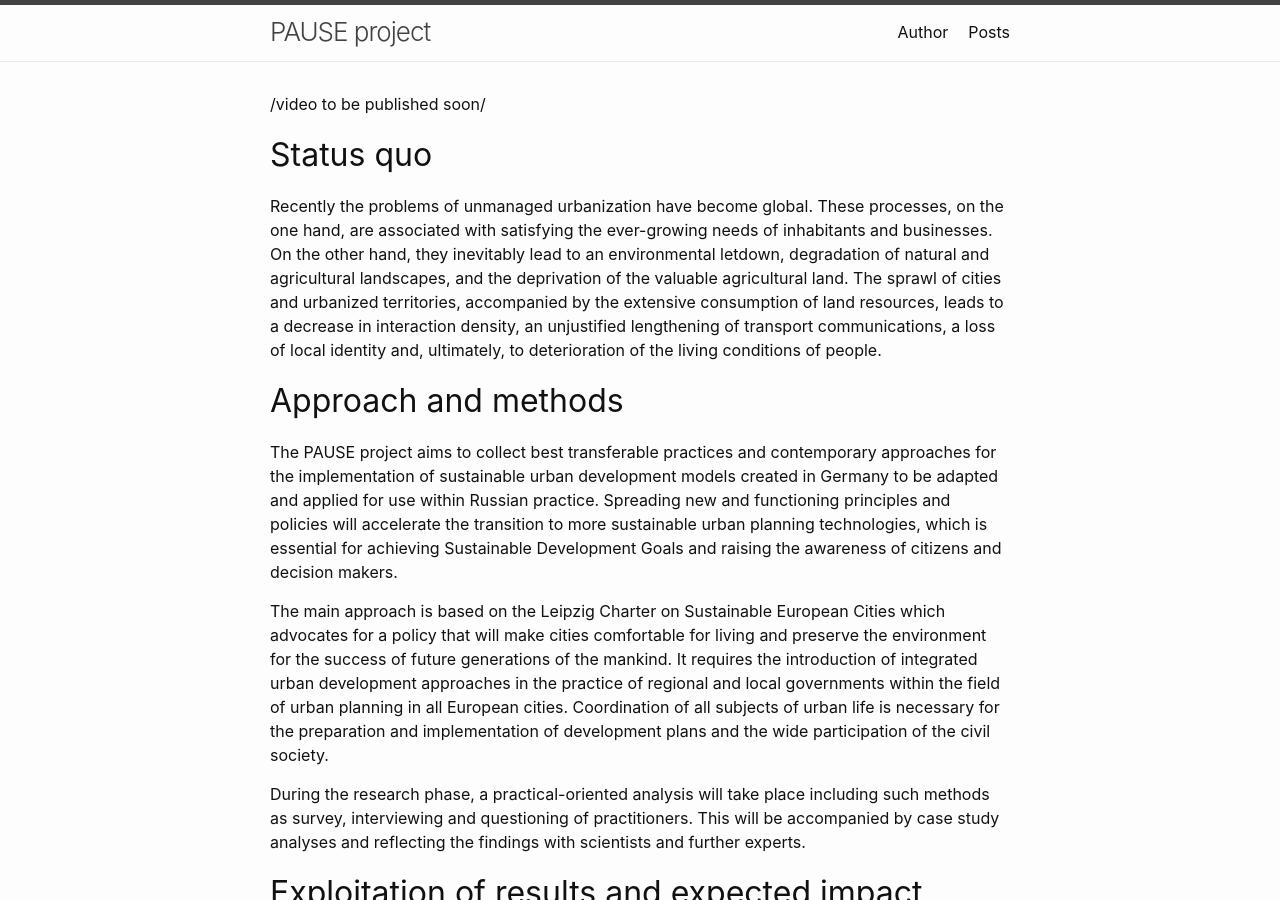
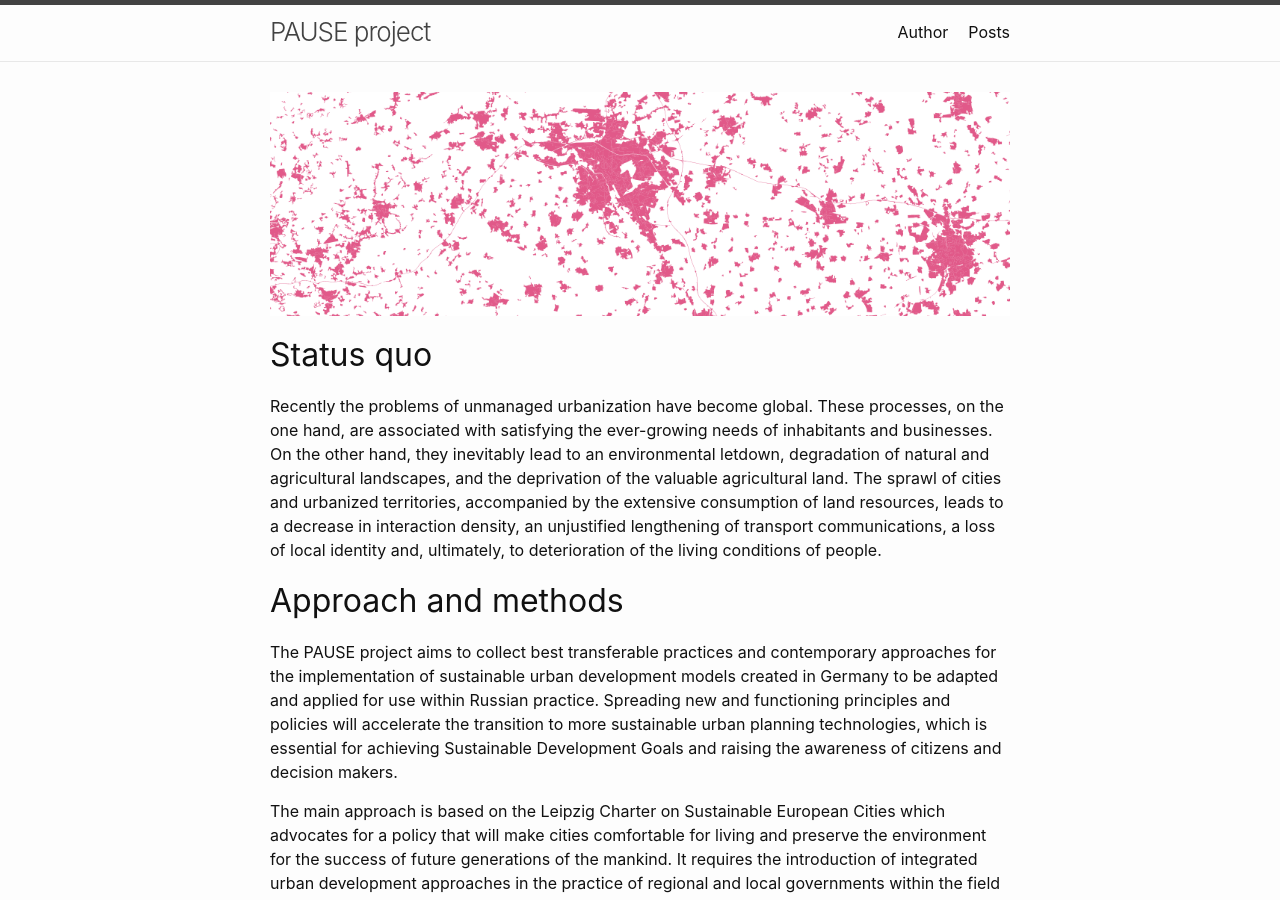
Before and after one commit to boikod/pause, a Jekyll site: the page built from index.md, in a window 1280 px wide and 900 px high. Built offline with Jekyll 4.4.1, drawn with Linux system fonts in a browser that asks for light colours.

Commit message:
Update index.md

```diff
--- a/index.md
+++ b/index.md
@@ -2,7 +2,7 @@
 layout: page
 permalink: /
 ---
-/video to be published soon/
+![header](/images/zersiedelung.PNG)
 ## Status quo
 Recently the problems of unmanaged urbanization have become global. These processes, on the one hand, are associated with satisfying the ever-growing needs of inhabitants and businesses. On the other hand, they inevitably lead to an environmental letdown, degradation of natural and agricultural landscapes, and the deprivation of the valuable agricultural land. The sprawl of cities and urbanized territories, accompanied by the extensive consumption of land resources, leads to a decrease in interaction density, an unjustified lengthening of transport communications, a loss of local identity and, ultimately, to deterioration of the living conditions of people.
 
```
